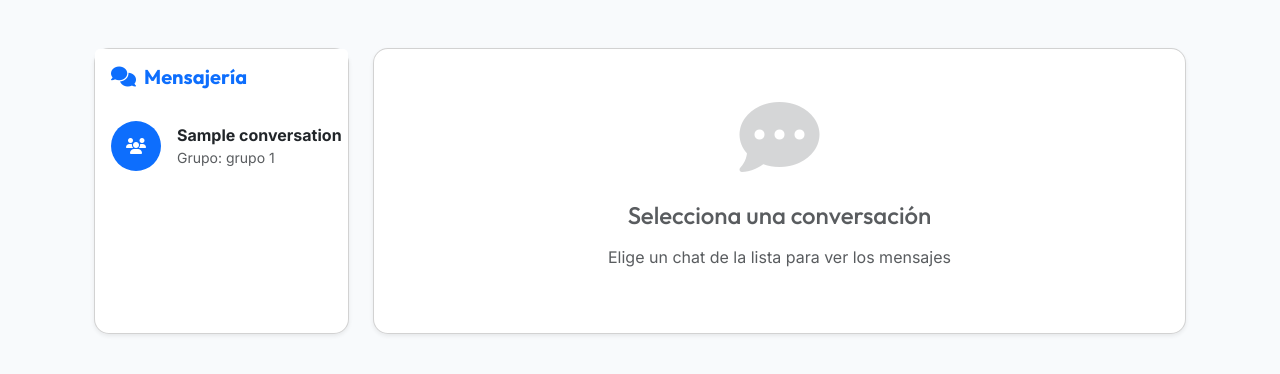
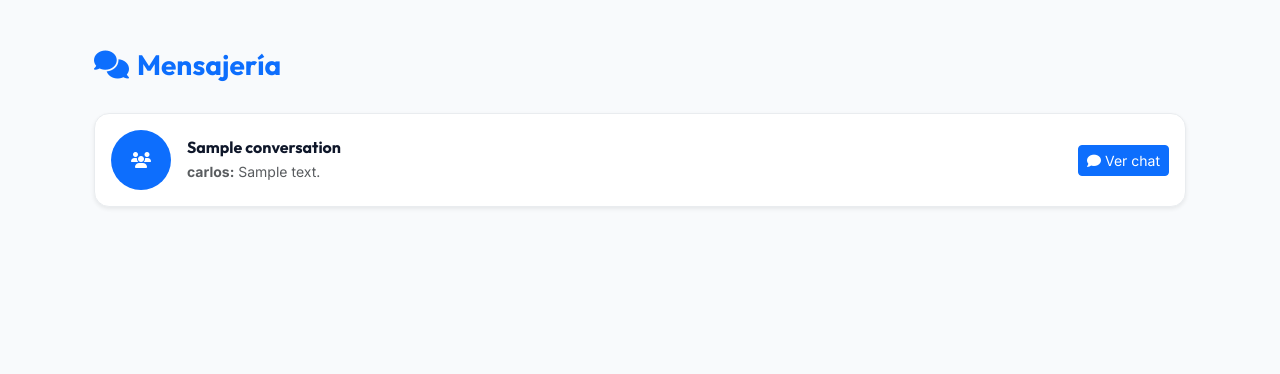
Before and after one commit to dgarridor05/AplicacionPracticas, a Django app: page /mensajeria/ in a window 1280 px wide. Shown: the part 92-466 px from the top of the page. Run offline with Django 5.2, Linux system fonts and the light colour scheme; a user stored in the database is signed in; data comes from the database, SQL or seed files in the repository; tables that the repository leaves empty hold one stand-in row (values such as "Sample post").

Commit message:
Mensajeria a tiempo real

```diff
--- /dev/null
+++ b/messaging/routing.py
@@ -0,0 +1,6 @@
+from django.urls import re_path
+from .consumers import ChatConsumer
+
+websocket_urlpatterns = [
+    re_path(r'ws/chat/(?P<conversation_id>\w+)/$', ChatConsumer.as_asgi()),
+]
--- a/messaging/views.py
+++ b/messaging/views.py
@@ -33,9 +33,41 @@ def conversation_list(request):
                 conv.other_profile_picture = None
                 conv.other_full_name = None
 
+        # Agregar último mensaje de la conversación
+        last_msg = conv.messages.select_related('sender').order_by('-created_at').first()
+        if last_msg:
+            conv.last_message_text = last_msg.text[:50] + ('...' if len(last_msg.text) > 50 else '')
+            conv.last_message_sender = last_msg.sender.username
+            conv.last_message_time = last_msg.created_at
+        else:
+            conv.last_message_text = 'Sin mensajes'
+            conv.last_message_sender = None
+            conv.last_message_time = None
+
+    # Obtener el último mensaje de todas las conversaciones
+    last_message = None
+    last_message_conversation = None
+    if conversations:
+        last_msg_obj = Message.objects.filter(
+            conversation__participants=user
+        ).select_related('sender', 'conversation').order_by('-created_at').first()
+
+        if last_msg_obj:
+            last_message = last_msg_obj
+            last_message_conversation = last_msg_obj.conversation
+
+            # Agregar info del otro participante al último mensaje
+            if not last_message_conversation.is_group:
+                other = last_message_conversation.participants.exclude(id=user.id).first()
+                last_message_conversation.other_username = other.username if other else 'Usuario desconocido'
+                last_message_conversation.other_nickname = other.nickname if other else None
+                last_message_conversation.other_profile_picture = other.profile_picture if other else None
+
     return render(request, 'messaging/conversation_list.html', {
         'conversations': conversations,
         'unread_chats_count': unread_chats_count,
+        'last_message': last_message,
+        'last_message_conversation': last_message_conversation,
     })
 
 
--- a/requirements.txt
+++ b/requirements.txt
@@ -9,3 +9,6 @@ crispy-bootstrap5==2024.2
 psycopg2-binary
 django-environ
 python-dotenv
+channels==4.0.0
+daphne==4.0.0
+asgiref==3.8.1
--- a/templates/messaging/conversation_list.html
+++ b/templates/messaging/conversation_list.html
@@ -2,98 +2,97 @@
 {% block title %}Mensajería | RELACIONA{% endblock %}
 
 {% block content %}
-<div class="container-fluid mt-4" style="max-width: 1200px;">
-    <div class="row">
-        <!-- Lista de conversaciones -->
-        <div class="col-md-4 col-lg-3">
-            <div class="card shadow-sm h-100" style="border-radius: 15px;">
-                <div class="card-header bg-white border-0 py-3">
-                    <h5 class="mb-0 fw-bold text-primary">
+<div class="container-fluid mt-4" style="max-width: 1400px;">
+    <div class="row mb-4">
+        <div class="col-12">
+            <h3 class="fw-bold text-primary">
                 <i class="fas fa-comments me-2"></i>Mensajería
-                    </h5>
+            </h3>
             {% if unread_chats_count > 0 %}
             <small class="text-muted">{{ unread_chats_count }} chat{{ unread_chats_count|pluralize:"s" }} sin leer</small>
             {% endif %}
         </div>
+    </div>
+    {% if conversations %}
+    <div class="row g-2">
+        {% for conv in conversations %}
+        <div class="col-12">
+            <div class="card shadow-sm conversation-card" style="border-radius: 15px; cursor: pointer; transition: all 0.3s ease; position: relative; overflow: hidden;">
+                <!-- Unread Badge -->
+                {% if conv.unread_count_for_user > 0 %}
+                <span class="badge bg-success rounded-pill position-absolute top-0 end-0 m-2" style="z-index: 10;">
+                    {{ conv.unread_count_for_user }}
+                </span>
+                {% endif %}
 
-                <div class="card-body p-0" style="max-height: 70vh; overflow-y: auto;">
-                    {% if conversations %}
-                    <div class="list-group list-group-flush">
-                        {% for conv in conversations %}
-                        <a href="{% url 'conversation_detail' conv.id %}" class="list-group-item list-group-item-action border-0 px-3 py-3 {% if conv.unread_count_for_user > 0 %}bg-light{% endif %}">
-                            <div class="d-flex align-items-center">
-                                <div class="me-3">
+                <!-- Horizontal Layout: Profile | Message | Actions -->
+                <div class="card-body d-flex align-items-center gap-3 py-3">
+                    <!-- 1. Profile Picture (Left) -->
+                    <div class="flex-shrink-0">
                         {% if conv.is_group %}
-                                    <div class="bg-primary text-white rounded-circle d-flex align-items-center justify-content-center" style="width: 50px; height: 50px;">
+                        <div class="bg-primary text-white rounded-circle d-flex align-items-center justify-content-center" style="width: 60px; height: 60px; min-width: 60px;">
                             <i class="fas fa-users"></i>
                         </div>
                         {% else %}
                         {% if conv.other_profile_picture %}
-                                    <img src="{{ conv.other_profile_picture.url }}" class="rounded-circle object-fit-cover shadow-sm" style="width: 50px; height: 50px; border: 2px solid #e9ecef;" alt="Foto">
+                        <img src="{{ conv.other_profile_picture.url }}" class="rounded-circle object-fit-cover shadow-sm" style="width: 60px; height: 60px; min-width: 60px; border: 2px solid #e9ecef;" alt="Foto">
                         {% else %}
-                                    <div class="bg-light text-muted rounded-circle d-flex align-items-center justify-content-center shadow-sm" style="width: 50px; height: 50px; border: 2px solid #e9ecef;">
+                        <div class="bg-light text-muted rounded-circle d-flex align-items-center justify-content-center shadow-sm" style="width: 60px; height: 60px; min-width: 60px; border: 2px solid #e9ecef;">
                             <i class="fas fa-user"></i>
                         </div>
                         {% endif %}
                         {% endif %}
                     </div>
 
-                                <div class="flex-grow-1 min-w-0">
-                                    <div class="d-flex justify-content-between align-items-start">
-                                        <div class="min-w-0 flex-grow-1">
-                                            <div class="fw-bold text-truncate">
+                    <!-- 2. Message Area (Center - Clickable) -->
+                    <a href="{% url 'conversation_detail' conv.id %}" class="flex-grow-1 min-w-0 text-decoration-none text-dark conversation-message-link">
+                        <div style="cursor: pointer;">
+                            <h6 class="fw-bold mb-1" style="white-space: nowrap; overflow: hidden; text-overflow: ellipsis;">
                                 {% if conv.is_group %}
                                 {{ conv.name|default:'Chat grupal' }}
                                 {% else %}
                                 {{ conv.other_nickname|default:conv.other_username }}
                                 {% endif %}
-                                            </div>
-                                            <small class="text-muted text-truncate d-block">
-                                                {% if conv.is_group %}
-                                                Grupo: {{ conv.class_group.name }}
+                            </h6>
+                            <small class="text-muted d-block" style="overflow: hidden; text-overflow: ellipsis; white-space: nowrap;">
+                                {% if conv.last_message_sender %}
+                                <strong>{{ conv.last_message_sender }}:</strong> {{ conv.last_message_text }}
                                 {% else %}
-                                                {{ conv.other_username }}
+                                <em>Sin mensajes aún</em>
                                 {% endif %}
                             </small>
                         </div>
-                                        {% if conv.unread_count_for_user > 0 %}
-                                        <span class="badge bg-success rounded-pill ms-2 flex-shrink-0">{{ conv.unread_count_for_user }}</span>
-                                        {% endif %}
-                                    </div>
-                                </div>
-                            </div>
                     </a>
-                        {% endfor %}
-                    </div>
-                    {% else %}
-                    <div class="text-center py-5">
-                        <div class="opacity-25 mb-3">
-                            <i class="fas fa-comments fa-3x text-muted"></i>
-                        </div>
-                        <h6 class="text-muted">No tienes conversaciones</h6>
-                        <p class="small text-muted mb-3">Ve a Compañeros de clase para iniciar un chat.</p>
-                        <a href="{% url 'classmates_list' %}" class="btn btn-outline-primary btn-sm">Ver compañeros</a>
-                    </div>
-                    {% endif %}
-                </div>
-            </div>
-        </div>
 
-        <!-- Área de chat vacío -->
-        <div class="col-md-8 col-lg-9 d-none d-md-block">
-            <div class="card shadow-sm h-100" style="border-radius: 15px;">
-                <div class="card-body d-flex align-items-center justify-content-center text-center py-5">
-                    <div>
-                        <div class="opacity-25 mb-4">
-                            <i class="fas fa-comment-dots fa-5x text-muted"></i>
-                        </div>
-                        <h4 class="text-muted mb-3">Selecciona una conversación</h4>
-                        <p class="text-muted">Elige un chat de la lista para ver los mensajes</p>
+                    <!-- 3. Action Buttons (Right) -->
+                    <div class="flex-shrink-0 d-flex gap-2">
+                        <a href="{% url 'conversation_detail' conv.id %}" class="btn btn-primary btn-sm" style="white-space: nowrap;">
+                            <i class="fas fa-comment me-1"></i>Ver chat
+                        </a>
                     </div>
                 </div>
             </div>
         </div>
+        {% endfor %}
     </div>
+    {% else %}
+    <div class="row">
+        <div class="col-12">
+            <div class="card shadow-sm text-center" style="border-radius: 15px;">
+                <div class="card-body py-5">
+                    <div class="opacity-25 mb-4">
+                        <i class="fas fa-comments fa-5x text-muted"></i>
+                    </div>
+                    <h4 class="text-muted mb-3">No tienes conversaciones</h4>
+                    <p class="text-muted mb-4">Ve a Compañeros de clase para iniciar un chat</p>
+                    <a href="{% url 'classmates_list' %}" class="btn btn-outline-primary">
+                        <i class="fas fa-users me-2"></i>Ver compañeros
+                    </a>
+                </div>
+            </div>
+        </div>
+    </div>
+    {% endif %}
 </div>
 
 <style>
@@ -101,14 +100,36 @@
         object-fit: cover;
     }
 
-.list-group-item:hover {
+    .conversation-card {
+        border: 1px solid #e9ecef;
+    }
+
+    .conversation-card:hover {
+        transform: translateX(8px);
+        box-shadow: 0 8px 20px rgba(0, 0, 0, 0.12) !important;
         background-color: #f8f9fa !important;
     }
 
+    .conversation-message-link {
+        transition: all 0.3s ease;
+    }
+
+    .conversation-card:hover .conversation-message-link {
+        color: #0d6efd !important;
+    }
+
+    .conversation-card .card-body {
+        padding: 1rem;
+    }
+
     @media (max-width: 767.98px) {
-    .container-fluid {
-        padding-left: 15px;
-        padding-right: 15px;
+        .conversation-card:hover {
+            transform: translateX(4px);
+            box-shadow: 0 4px 12px rgba(0, 0, 0, 0.1) !important;
+        }
+
+        .card-body {
+            padding: 0.75rem !important;
         }
     }
 </style>
```
Also changed, not shown: messaging/consumers.py (added, +87 -0 lines), relaciona/asgi.py (+19 -1 lines), relaciona/settings.py (+11 -0 lines), templates/messaging/conversation_detail.html (+142 -11 lines). Lines whose indentation alone changed are shown as unchanged.
